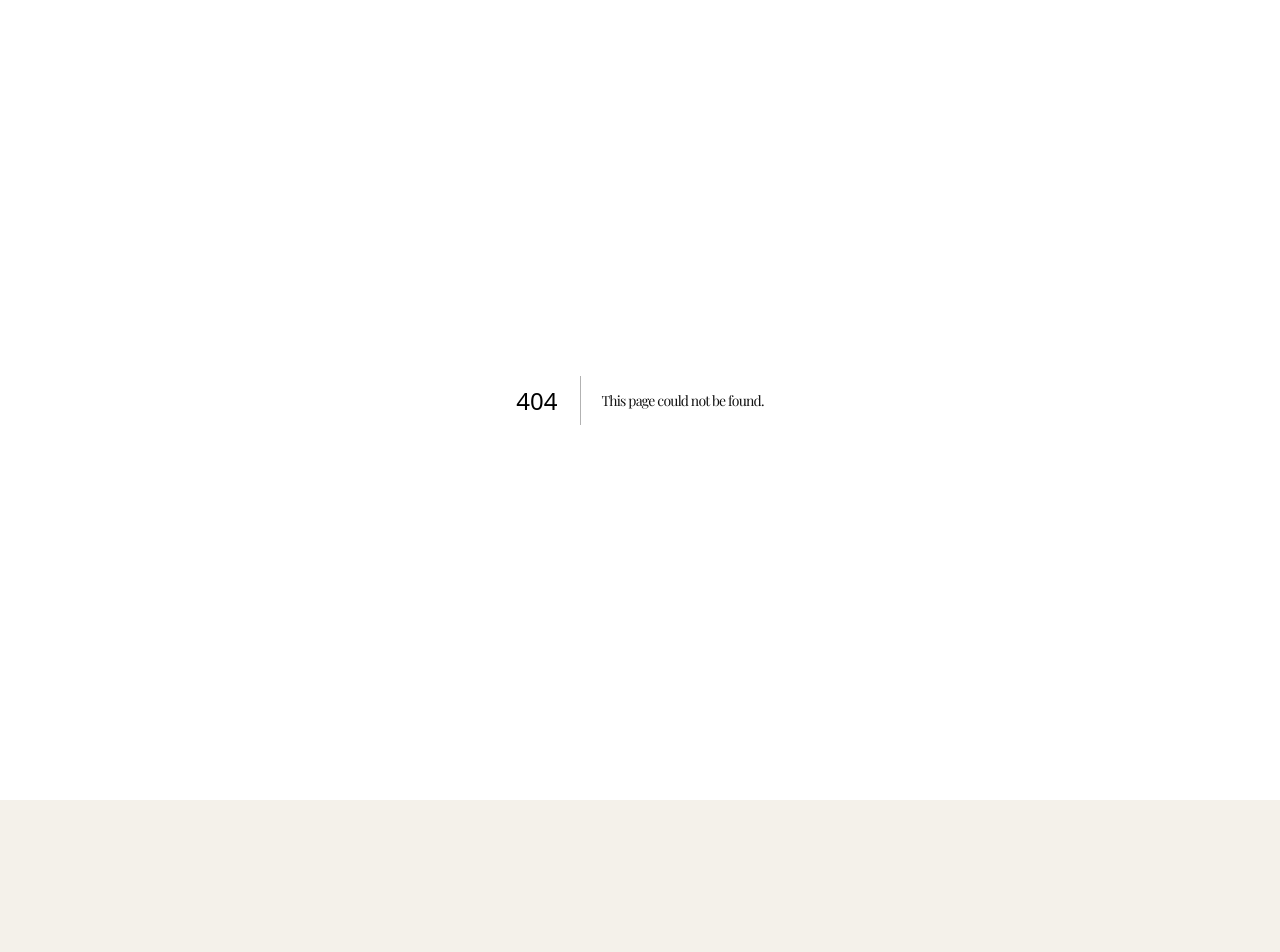
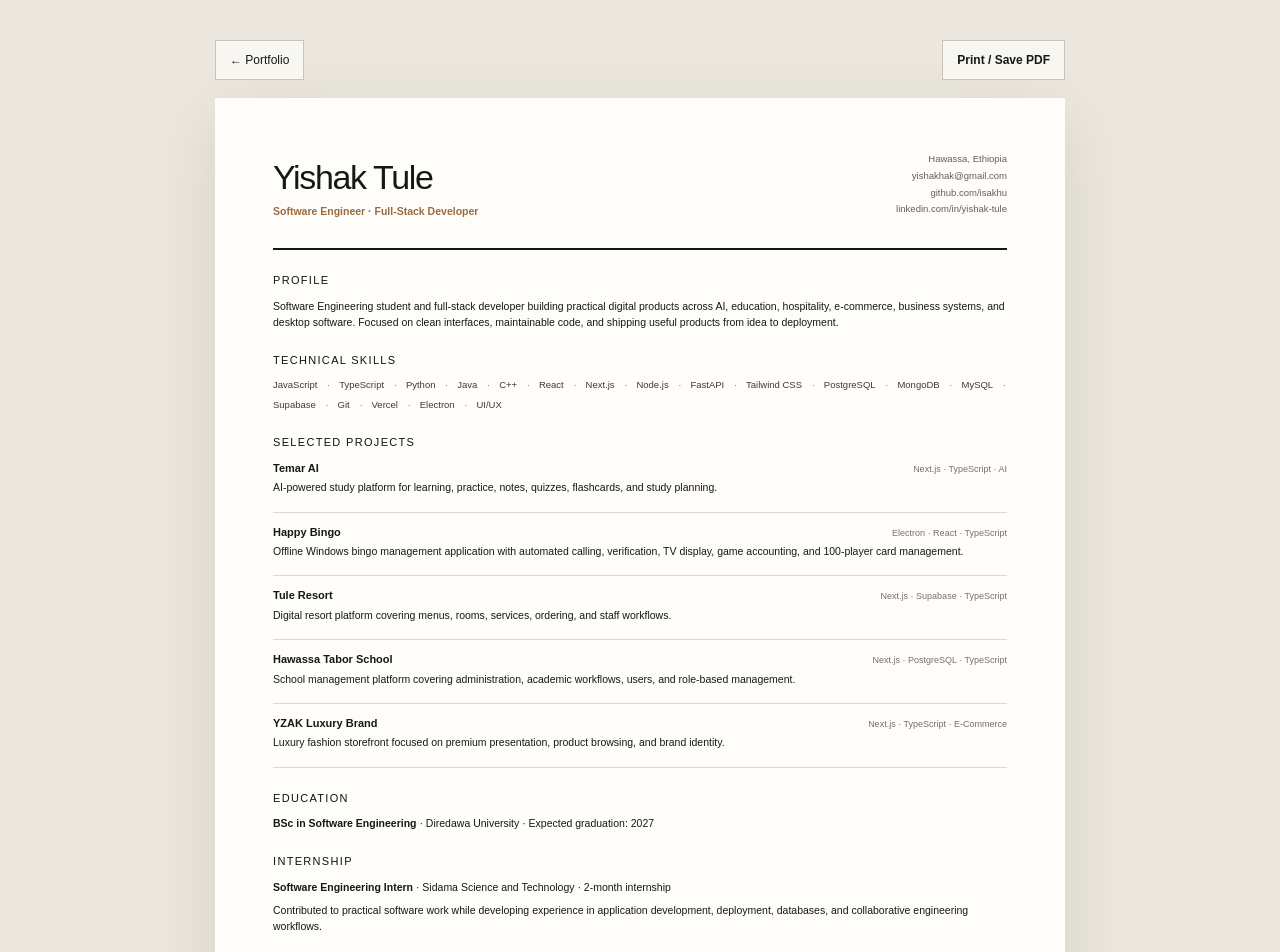
Before and after one commit to isakhu/yishak-tule, a Next.js app: page /resume in a window 1280 px wide. Before the commit this address had no page. Shown: the top 952 px of the page. Before the commit the page ends 800 px from the top, so only its background shows below. Built offline with nearby package versions, Linux system fonts and the light colour scheme; a web font is replaced by a local one.

Commit message:
Add professional resume page

```diff
--- /dev/null
+++ b/app/resume/page.tsx
@@ -0,0 +1,175 @@
+"use client";
+
+const projects = [
+  {
+    name: "Temar AI",
+    text: "AI-powered study platform for learning, practice, notes, quizzes, flashcards, and study planning.",
+    stack: "Next.js · TypeScript · AI",
+  },
+  {
+    name: "Happy Bingo",
+    text: "Offline Windows bingo management application with automated calling, verification, TV display, game accounting, and 100-player card management.",
+    stack: "Electron · React · TypeScript",
+  },
+  {
+    name: "Tule Resort",
+    text: "Digital resort platform covering menus, rooms, services, ordering, and staff workflows.",
+    stack: "Next.js · Supabase · TypeScript",
+  },
+  {
+    name: "Hawassa Tabor School",
+    text: "School management platform covering administration, academic workflows, users, and role-based management.",
+    stack: "Next.js · PostgreSQL · TypeScript",
+  },
+  {
+    name: "YZAK Luxury Brand",
+    text: "Luxury fashion storefront focused on premium presentation, product browsing, and brand identity.",
+    stack: "Next.js · TypeScript · E-Commerce",
+  },
+];
+
+const skills = [
+  "JavaScript", "TypeScript", "Python", "Java", "C++", "React", "Next.js", "Node.js",
+  "FastAPI", "Tailwind CSS", "PostgreSQL", "MongoDB", "MySQL", "Supabase", "Git",
+  "Vercel", "Electron", "UI/UX",
+];
+
+export default function ResumePage() {
+  return (
+    <main className="resume-page">
+      <div className="resume-actions no-print">
+        <a href="/" className="resume-back">← Portfolio</a>
+        <button onClick={() => window.print()} className="resume-print">Print / Save PDF</button>
+      </div>
+
+      <article className="resume-paper">
+        <header className="resume-header">
+          <div>
+            <h1>Yishak Tule</h1>
+            <p className="resume-role">Software Engineer · Full-Stack Developer</p>
+          </div>
+          <div className="resume-contact">
+            <span>Hawassa, Ethiopia</span>
+            <a href="mailto:yishakhak@gmail.com">yishakhak@gmail.com</a>
+            <a href="https://github.com/isakhu" target="_blank" rel="noreferrer">github.com/isakhu</a>
+            <a href="https://www.linkedin.com/in/yishak-tule" target="_blank" rel="noreferrer">linkedin.com/in/yishak-tule</a>
+          </div>
+        </header>
+
+        <section>
+          <h2>Profile</h2>
+          <p>Software Engineering student and full-stack developer building practical digital products across AI, education, hospitality, e-commerce, business systems, and desktop software. Focused on clean interfaces, maintainable code, and shipping useful products from idea to deployment.</p>
+        </section>
+
+        <section>
+          <h2>Technical Skills</h2>
+          <div className="resume-skills">{skills.map((skill) => <span key={skill}>{skill}</span>)}</div>
+        </section>
+
+        <section>
+          <h2>Selected Projects</h2>
+          <div className="resume-projects">
+            {projects.map((project) => (
+              <div className="resume-project" key={project.name}>
+                <div className="resume-project-title"><strong>{project.name}</strong><span>{project.stack}</span></div>
+                <p>{project.text}</p>
+              </div>
+            ))}
+          </div>
+        </section>
+
+        <section>
+          <h2>Education</h2>
+          <p><strong>BSc in Software Engineering</strong> · Diredawa University · Expected graduation: 2027</p>
+        </section>
+
+        <section>
+          <h2>Internship</h2>
+          <p><strong>Software Engineering Intern</strong> · Sidama Science and Technology · 2-month internship</p>
+          <p>Contributed to practical software work while developing experience in application development, deployment, databases, and collaborative engineering workflows.</p>
+        </section>
+
+        <section>
+          <h2>Tools & Platforms</h2>
+          <p>GitHub · VS Code · Vercel · Render · PostgreSQL · Supabase · MongoDB · MySQL</p>
+        </section>
+
+        <section>
+          <h2>Languages</h2>
+          <p>English · Amharic</p>
+        </section>
+      </article>
+
+      <style jsx global>{`
+        .resume-page {
+          min-height: 100vh;
+          padding: 40px 20px;
+          background: #ece8df;
+          color: #171717;
+          font-family: Arial, Helvetica, sans-serif;
+        }
+        .resume-actions {
+          width: min(850px, 100%);
+          margin: 0 auto 18px;
+          display: flex;
+          justify-content: space-between;
+          align-items: center;
+          gap: 12px;
+        }
+        .resume-back, .resume-print {
+          border: 1px solid #c9c2b8;
+          background: #f8f6f1;
+          color: #171717;
+          padding: 10px 14px;
+          font-size: 12px;
+          text-decoration: none;
+          cursor: pointer;
+        }
+        .resume-print { font-weight: 700; }
+        .resume-paper {
+          width: min(850px, 100%);
+          margin: 0 auto;
+          padding: 54px 58px;
+          background: #fffdfa;
+          box-shadow: 0 18px 70px rgba(0,0,0,.1);
+        }
+        .resume-header {
+          display: flex;
+          justify-content: space-between;
+          gap: 40px;
+          padding-bottom: 22px;
+          border-bottom: 2px solid #171717;
+        }
+        .resume-header h1 { margin: 0; font-size: 34px; letter-spacing: -.04em; }
+        .resume-role { margin: 5px 0 0; color: #9a6b3f; font-size: 14px; font-weight: 700; }
+        .resume-contact { display: flex; flex-direction: column; align-items: flex-end; gap: 3px; font-size: 9.5px; color: #625f59; line-height: 1.45; }
+        .resume-contact a { color: inherit; text-decoration: none; }
+        .resume-paper section { margin-top: 22px; }
+        .resume-paper h2 { margin: 0 0 9px; font-family: Arial, Helvetica, sans-serif; font-size: 11px; letter-spacing: .12em; text-transform: uppercase; }
+        .resume-paper p { margin: 0 0 7px; font-size: 10.5px; line-height: 1.55; }
+        .resume-skills { display: flex; flex-wrap: wrap; gap: 6px 9px; }
+        .resume-skills span { font-size: 9.5px; color: #3d3a36; }
+        .resume-skills span:not(:last-child)::after { content: " ·"; color: #9a6b3f; margin-left: 7px; }
+        .resume-projects { display: grid; gap: 11px; }
+        .resume-project { padding-bottom: 9px; border-bottom: 1px solid #ddd7cc; }
+        .resume-project-title { display: flex; justify-content: space-between; gap: 20px; align-items: baseline; }
+        .resume-project-title strong { font-size: 11px; }
+        .resume-project-title span { font-size: 9px; color: #777169; }
+        .resume-project p { margin-top: 3px; }
+        @media (max-width: 650px) {
+          .resume-page { padding: 15px; }
+          .resume-paper { padding: 32px 24px; }
+          .resume-header { flex-direction: column; gap: 16px; }
+          .resume-contact { align-items: flex-start; }
+          .resume-project-title { flex-direction: column; gap: 3px; }
+        }
+        @media print {
+          .no-print { display: none !important; }
+          .resume-page { padding: 0; background: white; }
+          .resume-paper { width: 100%; box-shadow: none; padding: 0; }
+          @page { size: A4; margin: 14mm; }
+        }
+      `}</style>
+    </main>
+  );
+}
```
